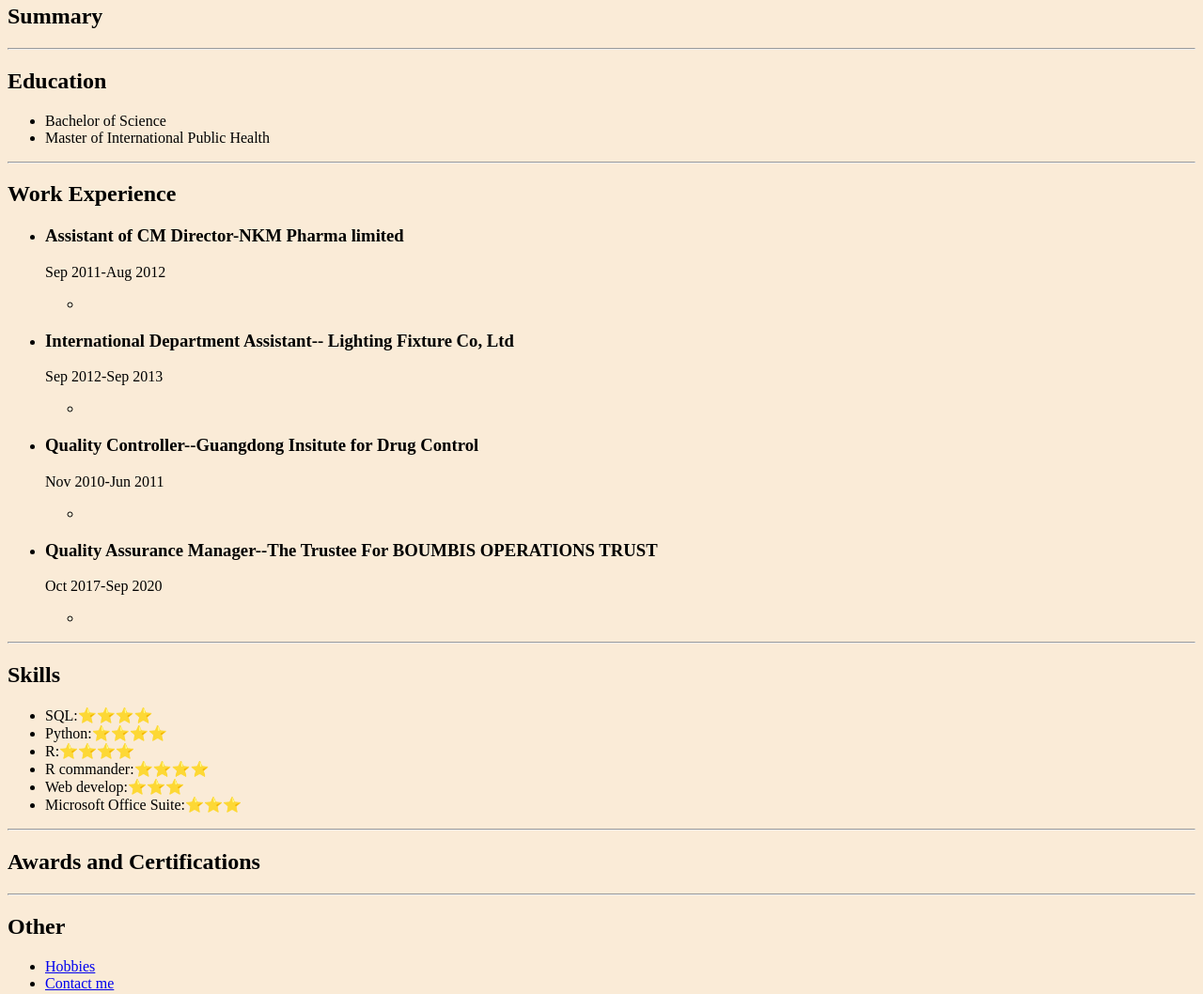
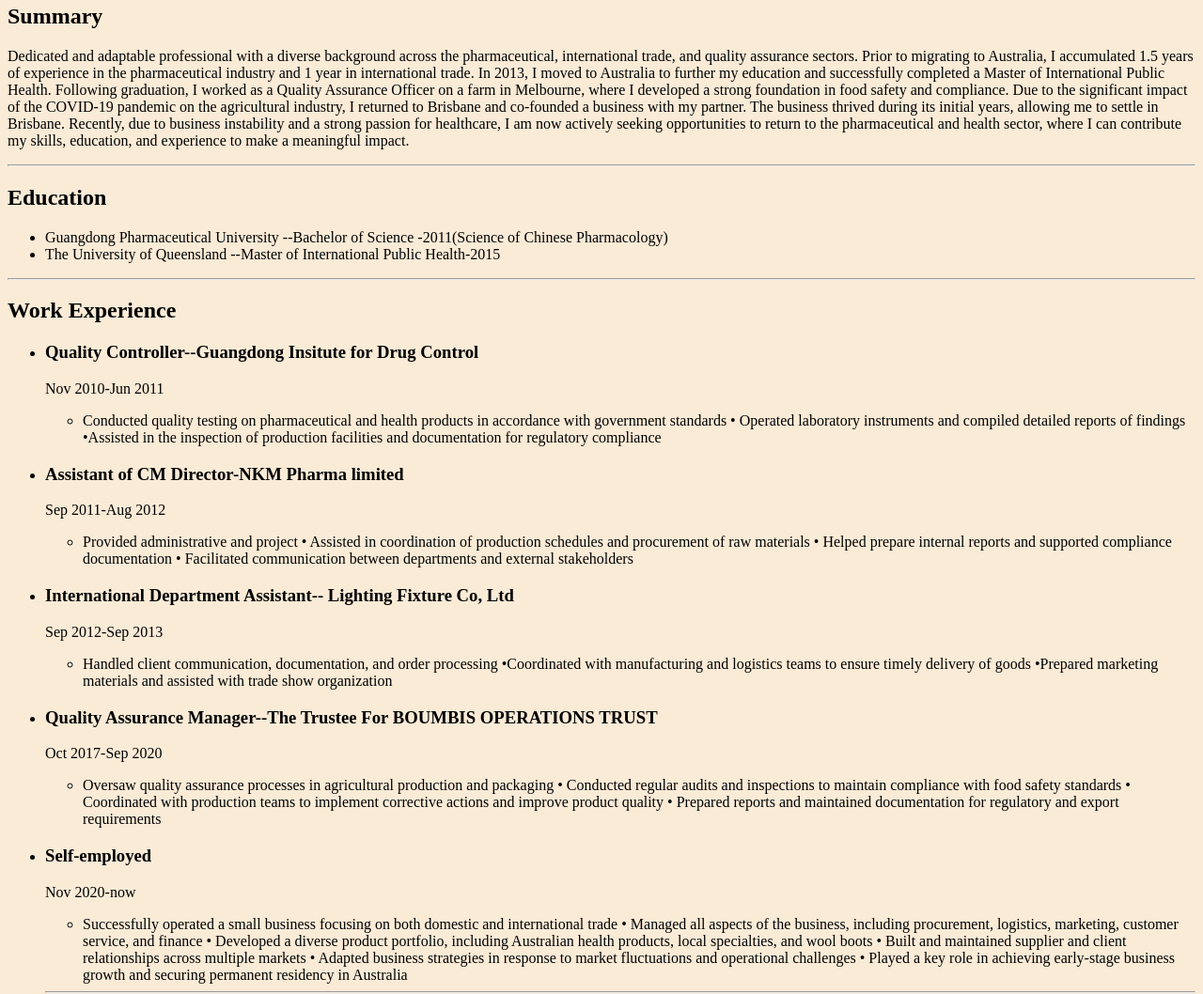
Before and after one commit to jpleekokk/html-portfolio, a plain HTML site: page index.html in a window 1280 px wide. Shown: the part 300-1358 px from the top of the page at 94% size. Drawn offline with Linux system fonts and the light colour scheme.

Commit message:
index.html

```diff
--- a/index.html
+++ b/index.html
@@ -13,38 +13,88 @@
     <h1>Jinping Li</h1>
     <img src="./assets/image/IMG_6410.jpeg" height="200"/>
     <h2>Summary</h2>
-    <p></p>
+    <p>Dedicated and adaptable professional with a diverse
+        background across the pharmaceutical, international trade,
+         and quality assurance sectors. Prior to migrating to
+         Australia, I accumulated 1.5 years of experience in
+          the pharmaceutical industry and 1 year in international
+           trade. In 2013, I moved to Australia to further my
+           education and successfully completed a Master of
+            International Public Health. Following graduation,
+            I worked as a Quality Assurance Officer on a farm
+            in Melbourne, where I developed a strong foundation
+            in food safety and compliance. Due to the significant
+             impact of the COVID-19 pandemic on the agricultural
+              industry, I returned to Brisbane and co-founded a
+              business with my partner. The business thrived
+              during its initial years, allowing me to settle in
+              Brisbane. Recently, due to business instability and
+               a strong passion for healthcare, I am now actively
+               seeking opportunities to return to the
+                pharmaceutical and health sector,
+                 where I can contribute my skills, education,
+        and experience to make a meaningful impact.</p>
     <hr/>
     <h2>Education</h2>
-    <ul>
-        <li>Bachelor of Science</li>
-        <li>Master of International Public Health</li>
+    <ul><li>Guangdong Pharmaceutical University
+        --Bachelor of Science -2011(Science of Chinese Pharmacology)</li>
+        <li>The University of Queensland --Master of International Public Health-2015</li>
     </ul>
     <hr/>
     <h2>Work Experience</h2>
+
+
     <ul>
+        <li><h3>Quality Controller--Guangdong Insitute for Drug Control</h3></li>
+        <p>Nov 2010-Jun 2011</p>
+        <ul>
+            <li>Conducted quality testing on pharmaceutical and health products in
+                accordance with government standards
+                •	Operated laboratory instruments and compiled
+                detailed reports of findings
+                •Assisted in the inspection of production facilities and documentation for regulatory compliance</li>
+        </ul>
+    </li>
     <li><h3>Assistant of CM Director-NKM Pharma limited </h3>
     <p>Sep 2011-Aug 2012</p>
         <ul>
-            <li></li>
+            <li>Provided administrative and project
+                •
+    Assisted in coordination of production schedules and procurement of raw materials
+    •	Helped prepare internal reports and supported compliance documentation
+    •	Facilitated communication between departments and external stakeholders</li>
         </ul>
     </li>
     <li><h3>International Department Assistant-- Lighting Fixture Co, Ltd</h3></li>
     <p>Sep 2012-Sep 2013</p>
         <ul>
-            <li></li>
+            <li> Handled client communication, documentation, and order processing
+                •Coordinated with manufacturing and logistics teams to ensure timely delivery of goods
+                •Prepared marketing materials and assisted with trade show organization</li>
         </ul>
-    <li><h3>Quality Controller--Guangdong Insitute for Drug Control</h3></li>
-    <p>Nov 2010-Jun 2011</p>
-        <ul>
-            <li></li>
-        </ul>
+
     <li><h3>Quality Assurance Manager--The Trustee For BOUMBIS OPERATIONS TRUST</h3></li>
     <p>Oct 2017-Sep 2020</p>
+
         <ul>
-            <li></li>
+            <li>Oversaw quality assurance processes in agricultural production and packaging
+                •	Conducted regular audits and inspections to maintain compliance with food safety standards
+                •	Coordinated with production teams to implement corrective actions and improve product quality
+                •	Prepared reports and maintained documentation for regulatory and export requirements</li>
         </ul>
+
     </ul>
+    <ul>
+        <li><h3>Self-employed </h3>
+        <p>Nov 2020-now</p>
+            <ul>
+                <li>Successfully operated a small business focusing on both domestic and international trade
+                    •	Managed all aspects of the business, including procurement, logistics, marketing, customer service, and finance
+                    •	Developed a diverse product portfolio, including Australian health products, local specialties, and wool boots
+                    •	Built and maintained supplier and client relationships across multiple markets
+                    •	Adapted business strategies in response to market fluctuations and operational challenges
+                    •	Played a key role in achieving early-stage business growth and securing permanent residency in Australia</li>
+            </ul>
     <hr/>
     <h2>Skills</h2>
     <ul>
@@ -59,6 +109,7 @@
     <h2>Awards and Certifications</h2>
     <hr/>
     <h2>Other</h2>
+
     <ul>
         <li><a href="./public/Hobbies.html" >Hobbies</a></li>
         <li><a href="./public/contactme.html">Contact me</a> </li>
```
